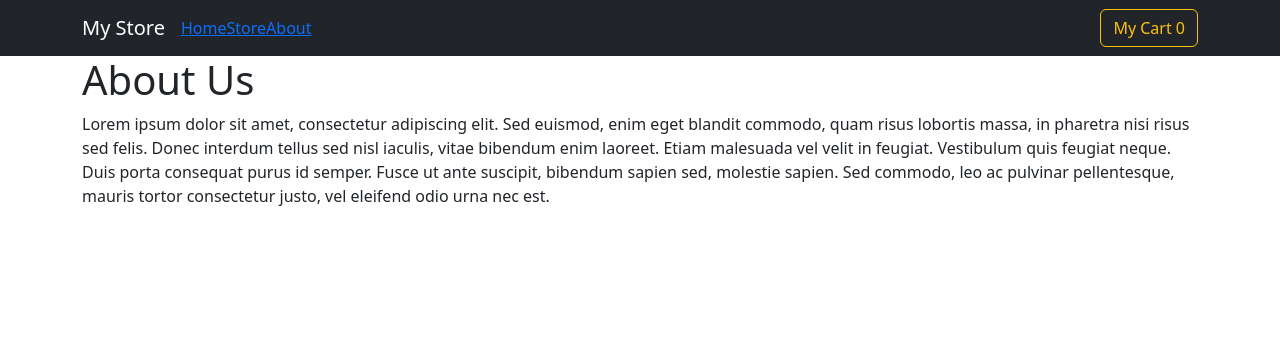
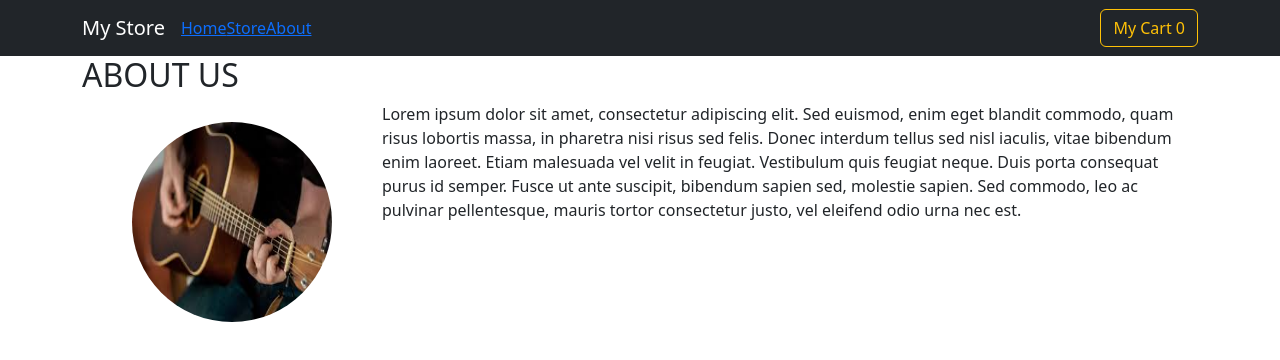
Before and after one commit to Chikmurgechetan/E-Commerce-app, a React (Create React App) app: page /about in a window 1280 px wide. Shown: the top 360 px of the page. Built offline with nearby package versions, Linux system fonts and the light colour scheme.

Commit message:
ADD the nested Routes

```diff
--- a/src/Components/Cart/CartContainer.js
+++ b/src/Components/Cart/CartContainer.js
@@ -15,7 +15,13 @@ function CartContainer() {
     <Container
       fluid
       className="bg-light p-3"
-      style={{ position: "fixed", top: 60, right: 0, width: "30%" }}
+      style={{
+        position: "fixed",
+        top: 60,
+        right: 0,
+        width: "30%",
+
+      }}
     >
       <Button
         variant="outline-danger"
@@ -34,6 +40,7 @@ function CartContainer() {
           )}
         </Col>
       </Row>
+
           <hr />
           <div className="d-flex justify-content-between">
             <h5>Total Amount:</h5>
@@ -42,6 +49,8 @@ function CartContainer() {
           <Button variant="primary" block>
             Place Order
           </Button>
+
+
     </Container>
   );
 }
--- /dev/null
+++ b/src/Components/Layout/RouteLayout.js
@@ -0,0 +1,19 @@
+import Header from "../Header"
+import { Outlet } from "react-router-dom"
+
+import CartContext from "../Context/CartContext"
+import { useContext } from "react"
+import CartContainer from "../Cart/CartContainer"
+
+const Rootlayout = ()=>{
+    const ctx = useContext(CartContext)
+
+    return <>
+    <Header/>
+
+    <Outlet/>
+    {ctx.cartVisibility && <CartContainer></CartContainer>}
+    </>
+}
+
+export default Rootlayout;
--- a/src/Pages/About.js
+++ b/src/Pages/About.js
@@ -1,36 +1,41 @@
 import React from "react";
+import BandImage from "../Assets/images.jpeg";
 import { Container, Row, Col } from "react-bootstrap";
-
-import CartContext from "../Components/Context/CartContext";
-import { useContext } from "react";
-import CartContainer from "../Components/Cart/CartContainer";
-import Header from "../Components/Header";
-
 const AboutPage = () => {
-  const ctx = useContext(CartContext);
   return (
     <>
-      <Header></Header>
       <Container>
+
         <Row>
           <Col>
-            <h1>About Us</h1>
-            <p>
-              Lorem ipsum dolor sit amet, consectetur adipiscing elit. Sed
-              euismod, enim eget blandit commodo, quam risus lobortis massa, in
-              pharetra nisi risus sed felis. Donec interdum tellus sed nisl
-              iaculis, vitae bibendum enim laoreet. Etiam malesuada vel velit in
-              feugiat. Vestibulum quis feugiat neque. Duis porta consequat purus
-              id semper. Fusce ut ante suscipit, bibendum sapien sed, molestie
-              sapien. Sed commodo, leo ac pulvinar pellentesque, mauris tortor
-              consectetur justo, vel eleifend odio urna nec est.
-            </p>
-         </Col>
+          <h2>ABOUT US</h2>
+            <div>
+              <img
+                src={BandImage}
+                alt="pic"
+                style={{
+                  float: "left",
+                  margin: "20px 50px",
+                  borderRadius: "50%",
+                  width: "200px",
+                  height: "200px",
+                }}
+              />
+              <p>
+                Lorem ipsum dolor sit amet, consectetur adipiscing elit. Sed
+                euismod, enim eget blandit commodo, quam risus lobortis massa,
+                in pharetra nisi risus sed felis. Donec interdum tellus sed nisl
+                iaculis, vitae bibendum enim laoreet. Etiam malesuada vel velit
+                in feugiat. Vestibulum quis feugiat neque. Duis porta consequat
+                purus id semper. Fusce ut ante suscipit, bibendum sapien sed,
+                molestie sapien. Sed commodo, leo ac pulvinar pellentesque,
+                mauris tortor consectetur justo, vel eleifend odio urna nec est.
+              </p>
+            </div>
+          </Col>
         </Row>
       </Container>
-      {ctx.cartVisibility && <CartContainer></CartContainer>}
     </>
   );
 };
-
 export default AboutPage;
--- a/src/Pages/Store.js
+++ b/src/Pages/Store.js
@@ -1,9 +1,9 @@
 //import Header from "../components/Header";
 import { Container, Row, Col } from "react-bootstrap";
-import CartContainer from "../Components/Cart/CartContainer";
+
 import CartContext from "../Components/Context/CartContext";
 import { useContext} from "react";
-import Header from "../Components/Header";
+
 import ProductCard from "../Components/Layout/ProductCard";
 
 
@@ -26,11 +26,9 @@ function StorePage() {
 
   return (
     <>
-        <Header></Header>
       <Container>
         <Row>{productsList}</Row>
       </Container>
-     < CartContainer></CartContainer>
     </>
   );
 }
```
Also changed, not shown: src/App.js (+8 -1 lines), src/Assets/images.jpeg (added). Lines whose indentation alone changed are shown as unchanged.
